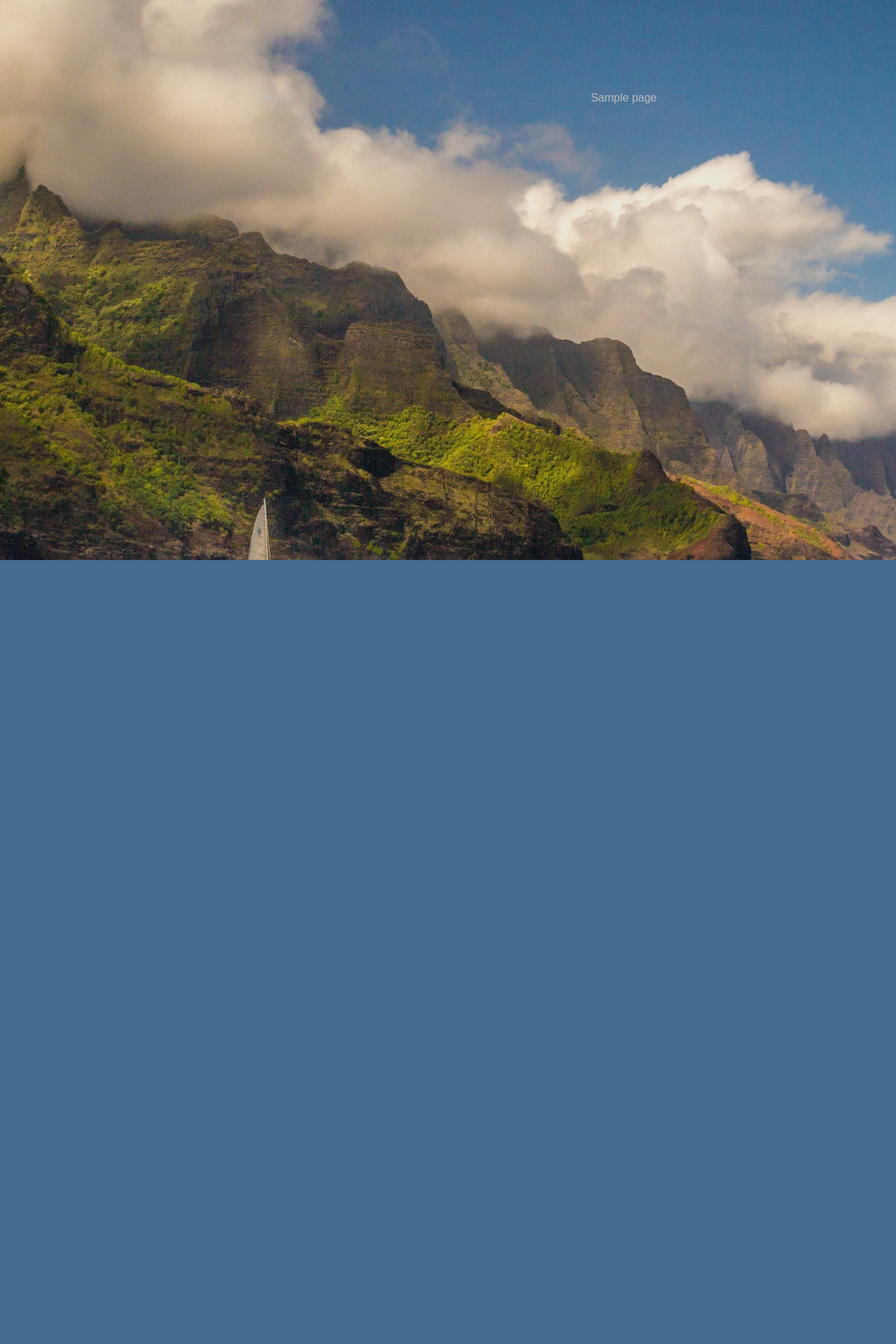
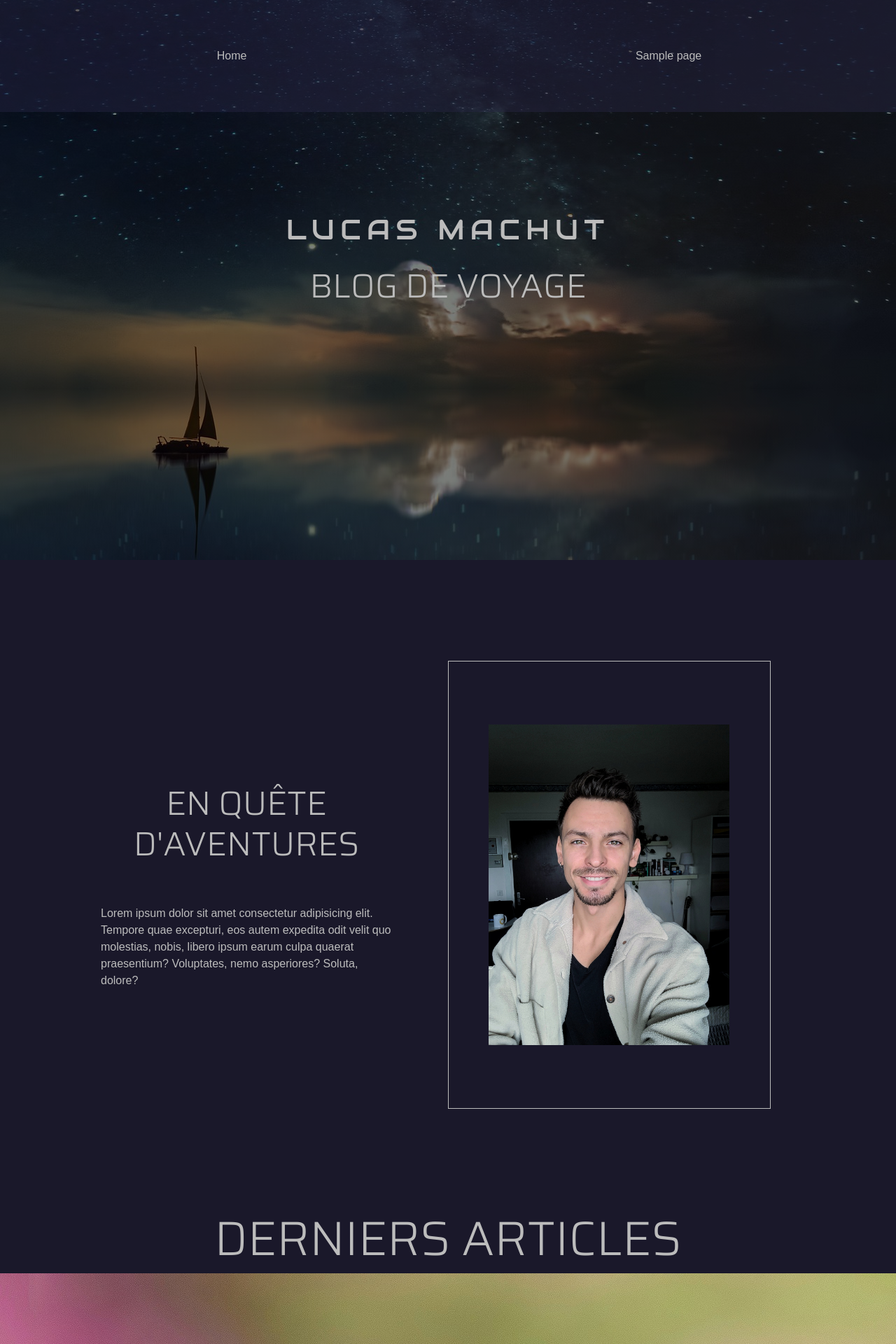
Before and after one commit to LucasMachut/blogvoyage, a WordPress theme: template backend/web/app/themes/blogvoyage/front-page.php in a window 1280 px wide; the page is wider, and only the part inside the window is pictured. Shown: the top 1920 px of that part at 70% size. Before the commit the page ends 800 px from the top of that part, so only its background shows below. Run offline with PHP 8.4 and a stand-in for WordPress, Linux system fonts and the light colour scheme; the site name, menu and one post (Sample post) are stand-ins, and other content is empty; some web fonts are replaced.

Commit message:
WIP main presentation container integ

```diff
--- a/backend/web/app/themes/blogvoyage/assets/css/index.css
+++ b/backend/web/app/themes/blogvoyage/assets/css/index.css
@@ -5,18 +5,26 @@ html {
   scroll-behavior: smooth;
 }
 body {
-  color: #bcbcbc !important;
-  background-color: #285e6c !important;
+  color: #bcbcbc;
+  background-color: #1a182a;
   font-family: "Rambla", sans-serif;
-  background-size: cover;
 }
 h1 {
   font-family: "Audiowide", sans-serif;
   letter-spacing: 0.2em;
   text-transform: uppercase;
-  text-shadow: -1px -1px 1px #eca7a7;
 }
-
+h2, h3 {
+  font-family: "Saira", sans-serif;
+  font-size: 4.3em;
+  text-transform: uppercase;
+  text-align: center;
+}
+h2 {
+  padding: 20px 0 50px 0;
+  font-size: 3em;
+  text-transform: uppercase;
+}
 li {
   list-style-type: none;
 }
@@ -26,10 +34,11 @@ a:link{
 }
 
 /************HEADER***********/
-nav{
+.menu{
   display: flex;
   width: 100%;
-  padding: 10%;
+  height: 20vh;
+  background-color: #2d2b4d62;
 }
 nav ul{
   width: 100%;
@@ -38,11 +47,39 @@ nav ul{
   justify-content: space-around;
   align-items: center;
 }
-.front-page__header{
-  opacity: 0.9;
+.header-container{
+  opacity: 1.2;
   height: 100vh;
   width: 100%;
   transition: 0.7s;
-  background: url(/assets/img/banner.jpg) fixed 50% 50%;
+}
+.header-infos{
+  display: flex;
+  justify-content: center;
+  align-items: center;
+  height: 100%;
+  flex-direction: column;
+}
 
+/**********PRESENTATION**********/
+.present-container{
+  height: 100vh;
+  display: flex;
+  align-items: center;
+  margin: 5%;
 }
+.present-container-text{
+  width: 50%;
+  padding: 5rem;
+}
+.present-container-img{
+  width: 40%;
+  height: 80%;
+  border: solid 1px #bcbcbc;
+  display: flex;
+  justify-content: center;
+  align-items: center;
+}
+.present-container-img img{
+  width: 75%;
+}
--- a/backend/web/app/themes/blogvoyage/front-page.php
+++ b/backend/web/app/themes/blogvoyage/front-page.php
@@ -13,9 +13,54 @@ $the_query = new WP_Query([
 
 <body>
 <?php get_template_part('template_parts/header_menu') ?>
-  <div class="front-page__header">
+  <div class="header-container" style="background:linear-gradient(rgba(0, 0, 0, 0.5), rgba(0, 0, 0, 0.5)), url(<?= get_template_directory_uri() . '/assets/img/banner.jpg' ?>) fixed 50% 50%;">
+    <div class="header-infos">
+      <h1>
+        Lucas Machut
+      </h1>
+      <div id="line"></div>
+      <h2>Blog de voyage</h2>
+      </div>
+    </div>
+  </div>
 
-  </div>
+  <main>
+    <div class="present-container">
+      <div class="present-container-text">
+        <h2>En quête d'aventures</h2>
+        <p>Lorem ipsum dolor sit amet consectetur adipisicing elit. Tempore quae excepturi, eos autem expedita odit velit quo molestias, nobis, libero ipsum earum culpa quaerat praesentium? Voluptates, nemo asperiores? Soluta, dolore?</p>
+      </div>
+      <div class="present-container-img">
+        <img src="<?= get_template_directory_uri() . '/assets/img/photoProfile.jpeg' ?>" alt="photo de profile Lucas Machut">
+      </div>
+    </div>
+
+    <div class="last-articles-container">
+      <h3>Derniers articles</h3>
+      <div class="last-articles-container__items-container">
+        <div class="last-article-container__item">
+          <img src="./assets/img/colibri.jpg" alt="">
+          <h4>Le titre</h4>
+          <p class="summary">Lorem ipsum dolor, sit amet consectetur adipisicing elit. Facilis impedit a at id rerum quidem, voluptatum mollitia saepe blanditiis hic?</p>
+        </div>
+        <div class="last-article-container__item">
+          <img src="./assets/img/colibri.jpg" alt="">
+          <h4>Le titre</h4>
+          <p class="summary">Lorem ipsum dolor, sit amet consectetur adipisicing elit. Facilis impedit a at id rerum quidem, voluptatum mollitia saepe blanditiis hic?</p>
+        </div>
+        <div class="last-article-container__item">
+          <img src="./assets/img/colibri.jpg" alt="">
+          <h4>Le titre</h4>
+          <p class="summary">Lorem ipsum dolor, sit amet consectetur adipisicing elit. Facilis impedit a at id rerum quidem, voluptatum mollitia saepe blanditiis hic?</p>
+        </div>
+      </div>
+      <div class="all-articles-button">
+        <a href="#">
+          <h3>Voir tous les articles</h3>
+        </a>
+      </div>
+    </div>
+  </main>
 
 <footer>
 
```
Also changed, not shown: backend/web/app/themes/blogvoyage/assets/img/banner.jpg, backend/web/app/themes/blogvoyage/assets/img/colibri-50x50.jpg (added), backend/web/app/themes/blogvoyage/assets/img/colibri.jpg (added), backend/web/app/themes/blogvoyage/assets/img/logo.svg (deleted), backend/web/app/themes/blogvoyage/assets/img/photoProfile.jpeg (added), backend/web/app/themes/blogvoyage/assets/img/plumage.jpg (added).
